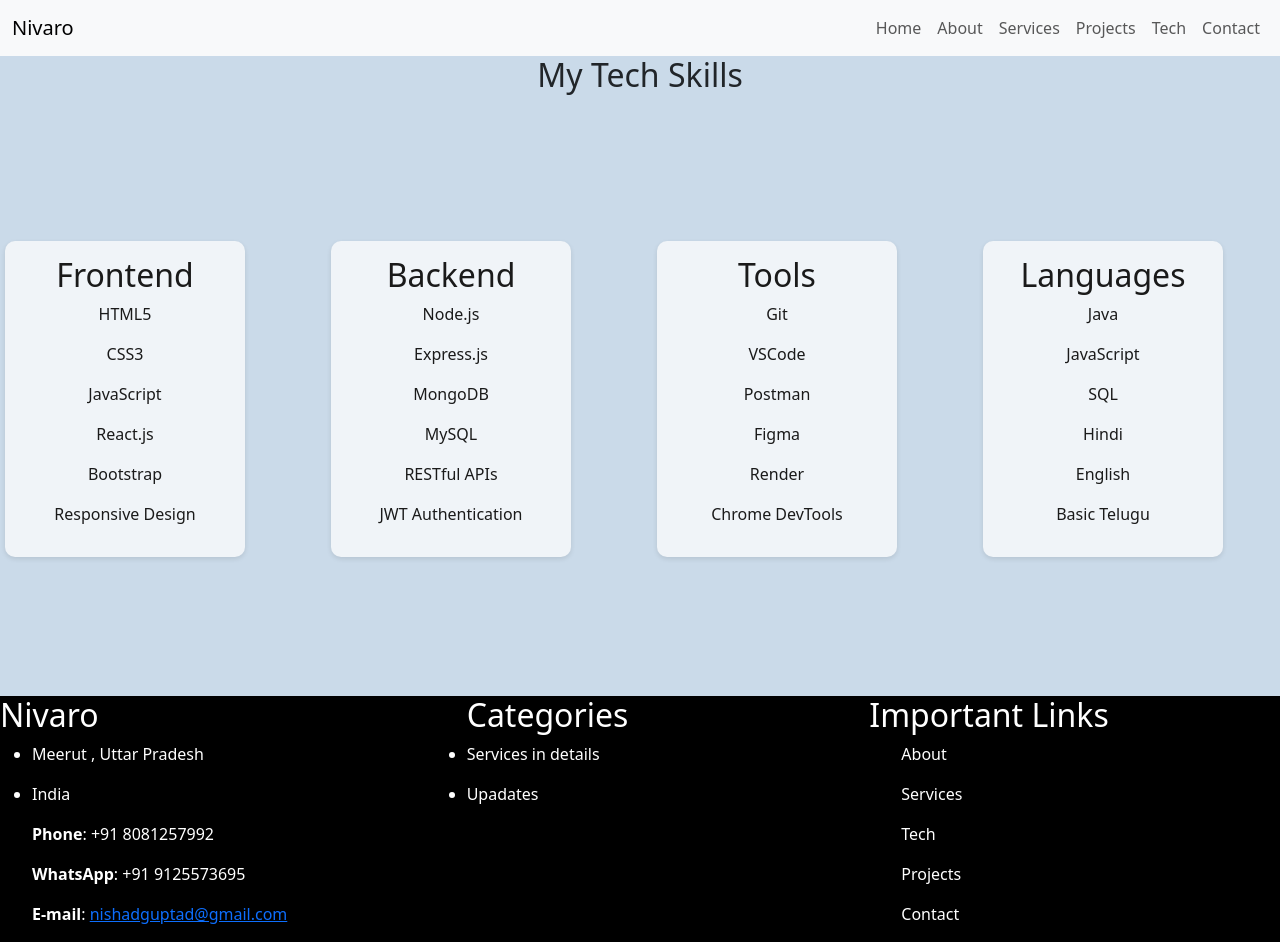
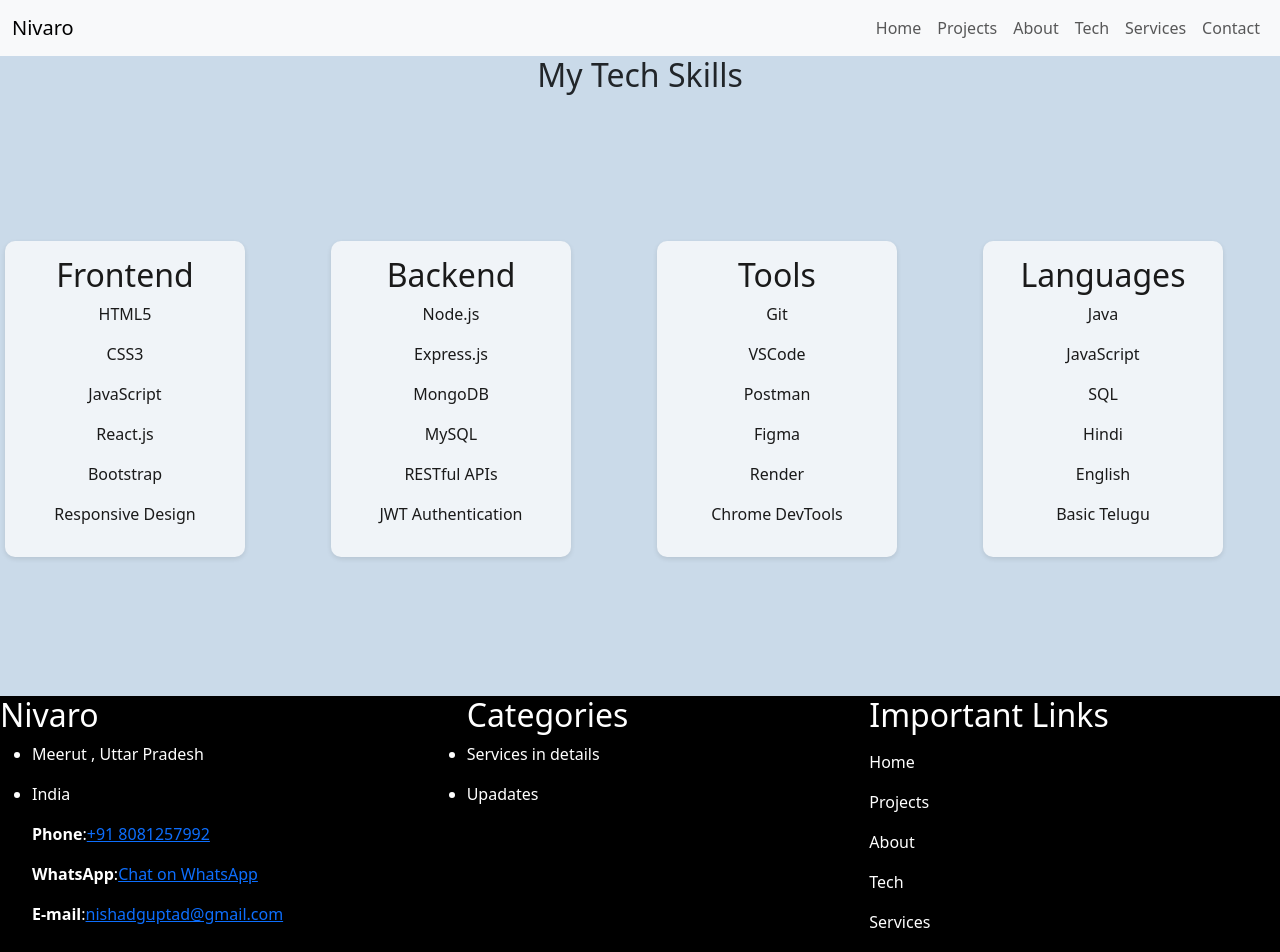
Before and after one commit to Nishad112-cyber/About-Me, a React app in the folder frontend/: page /Tech in a window 1280 px wide. Shown: the top 952 px of the page. Built offline with nearby package versions, Linux system fonts and the light colour scheme; the HTML template or start-up script is replaced by a standard one.

Commit message:
adding some ui

```diff
--- a/frontend/package.json
+++ b/frontend/package.json
@@ -10,6 +10,10 @@
     "preview": "vite preview"
   },
   "dependencies": {
+    "@emotion/react": "^11.14.0",
+    "@emotion/styled": "^11.14.1",
+    "@mui/icons-material": "^7.3.9",
+    "@mui/material": "^7.3.9",
     "axios": "^1.13.6",
     "bootstrap": "^5.3.8",
     "react": "^19.2.4",
--- a/frontend/src/index.css
+++ b/frontend/src/index.css
@@ -67,7 +67,7 @@
   width: 45rem;
   min-height: 350px;
   background: linear-gradient(145deg, #f5ecec, #e3d8d8);
-  color: rgb(91, 91, 193);
+  color: rgb(50, 50, 133);
   padding: 25px;
   display: flex;
   flex-direction: column;
@@ -92,6 +92,12 @@
     min-height: 300px;
   }
 }
+
+.cardA {
+  flex: 1 1 250px;
+  max-width: 300px;
+}
+
 .tech-card {
   width: 15rem;
   padding: 15px;
@@ -226,3 +232,53 @@
   color: #fdfdff;
   font-size: larger;
 }
+
+/* Container (row) */
+
+
+/* Container */
+.Coneectcss {
+  display: flex;
+  justify-content: space-between;
+  gap: 2rem;
+  padding: 2rem;
+  flex-wrap: nowrap; /* ek hi line me rakhega */
+}
+
+/* Card */
+.cardA {
+  flex: 0 0 360px;   /* fixed width */
+  background: #ffffff;
+  border-radius: 16px;
+  padding: 15px;
+
+  /* Premium soft shadow */
+  box-shadow: 0 8px 25px rgba(0, 0, 0, 0.08);
+
+  /* Smooth animation */
+  transition: all 0.3s ease;
+}
+
+/* Hover effect */
+.cardA:hover {
+  transform: translateY(-6px);
+  box-shadow: 0 12px 35px rgba(79, 70, 229, 0.15);
+}
+
+/* Button */
+.cardA button {
+  margin-top: 15px;
+  width: 100%;
+  padding: 10px;
+  border: none;
+  border-radius: 8px;
+  background: #5b54d8;
+  color: #fff;
+  cursor: pointer;
+  transition: 0.3s;
+}
+
+/* Button hover */
+.cardA button:hover {
+  background: #4338ca;
+}
--- a/frontend/src/landingpage/about/AboutPage.jsx
+++ b/frontend/src/landingpage/about/AboutPage.jsx
@@ -1,10 +1,12 @@
 import React from "react";
 import Hero from "./Hero";
+import ConnectDes from "./ConnectDescibe";
 
 function AboutPage(){
     return(
         <div>
             <Hero/>
+            <ConnectDes/>
         </div>
     )
 }
--- /dev/null
+++ b/frontend/src/landingpage/about/ConnectCard.jsx
@@ -0,0 +1,52 @@
+import React from "react";
+
+function ConnectCard({
+  logopng,
+  heading,
+  clickid,
+  type   // 🔥 new prop
+}) {
+
+  let link = "";
+
+  if (type === "email") {
+    link = `mailto:${clickid}`;
+  }
+  else if (type === "phone") {
+    link = `tel:${clickid}`;
+  }
+  else if (type === "whatsapp") {
+    link = `https://wa.me/${clickid}`;
+  }
+  else {
+    link = clickid; // fallback (agar koi aur link ho)
+  }
+
+  return (
+    <div className="cardA">
+
+      <div style={{
+        display: "flex",
+        alignItems: "center",
+        gap: "10px"
+      }}>
+        <span>{logopng}</span>
+        <span><b>{heading}</b></span>
+      </div>
+
+      <a
+        href={link}
+        target="_blank"
+        rel="noopener noreferrer"
+        style={{ textDecoration: "none" }}
+      >
+        <button>
+          <h5>{clickid}</h5>
+        </button>
+      </a>
+
+    </div>
+  );
+}
+
+export default ConnectCard;
--- /dev/null
+++ b/frontend/src/landingpage/about/ConnectDescibe.jsx
@@ -0,0 +1,36 @@
+import React from "react";
+import ConnectCard from "./ConnectCard";
+import EmailIcon from '@mui/icons-material/Email';
+import PhoneInTalkIcon from '@mui/icons-material/PhoneInTalk';
+import WhatsAppIcon from '@mui/icons-material/WhatsApp';
+import "../../index.css";
+function ConnectDes(){
+         return(
+         <div className=" Coneectcss">
+
+        <ConnectCard
+         heading="E-Mail"
+         logopng={<EmailIcon />}
+       clickid="nishadguptad@gmail.com"
+        type="email"
+     />
+
+       <ConnectCard
+       heading="Phone"
+       logopng={<PhoneInTalkIcon />}
+       clickid="+918081257992"
+        type="phone"
+      />
+
+      <ConnectCard
+        heading="WhatsApp"
+       logopng={<WhatsAppIcon />}
+       clickid="918081257992"
+        type="whatsapp"
+        />
+
+</div>
+        )
+}
+
+export default ConnectDes;
--- a/frontend/src/landingpage/about/Hero.jsx
+++ b/frontend/src/landingpage/about/Hero.jsx
@@ -1,5 +1,5 @@
 import React from "react";
-import DileepImg from "../../images/DileepNishad.jpeg";
+import DileepImg from "../../images/DileepNishad.png";
 import "../../index.css";
 function Hero() {
   return (
--- a/frontend/src/landingpage/footer.jsx
+++ b/frontend/src/landingpage/footer.jsx
@@ -17,9 +17,26 @@ function Footer() {
          <p>India</p>
          </li>
 
-        <p><b>Phone</b>: +91 8081257992</p>
-        <p><b>WhatsApp</b>: +91 9125573695</p>
-         <p><b>E-mail</b>: <Link>nishadguptad@gmail.com</Link></p>
+          <p>
+            <b>Phone</b>:
+            <a href="tel:+918081257992">
+           +91 8081257992
+           </a>
+             </p>
+
+        <p>
+          <b>WhatsApp</b>:
+         <a href="https://wa.me/918081257992" target="_blank">
+           Chat on WhatsApp
+           </a>
+        </p>
+
+         <p>
+             <b>E-mail</b>:
+             <a href="mailto:nishadguptad@gmail.com">
+               nishadguptad@gmail.com
+             </a>
+           </p>
          </ul>
         </div>
 
@@ -41,24 +58,34 @@ function Footer() {
 
           <div className='col-4 '>
          <h2>Important Links</h2>
-         <ul>
-            <p>
-             About
-            </p>
-             <p>
-             Services
-            </p>
-             <p>
-             Tech
-            </p>
-             <p>
-             Projects
-            </p>
-             <p>
-             Contact
-            </p>
 
-         </ul>
+            <ul className="navbar-nav ms-auto">
+
+                        <li className="nav-item">
+                          <Link className="nav-link" aria-current="page" to="/">Home</Link>
+                        </li>
+
+                         <li className="nav-item">
+                          <Link className="nav-link" to="/Projects">Projects</Link>
+                        </li>
+
+                        <li className="nav-item">
+                          <Link className="nav-link" to="/About">About</Link>
+                        </li>
+
+                        <li className="nav-item">
+                          <Link className="nav-link" to="/Tech">Tech</Link>
+                        </li>
+
+                          <li className="nav-item">
+                          <Link className="nav-link" to="/Services">Services</Link>
+                        </li>
+
+                        <li className="nav-item">
+                          <Link className="nav-link" to="/Content">Contact</Link>
+                        </li>
+
+                      </ul>
 
         </div>
 
--- a/frontend/src/landingpage/home/describe.jsx
+++ b/frontend/src/landingpage/home/describe.jsx
@@ -3,8 +3,8 @@ import React from "react";
 function Describe() {
   return (
   <div>
-    <div className="Description mt-5 " style={{backgroundColor:"#4c1d95",
-       color:"#e0d7f3"}} >
+    <div className="Description mt-5 " style={{backgroundColor:"#fcfaff",
+       color:"#28252d"}} >
       <h1 className="ms-3">About Us</h1>
       <p className="ms-3" >
         I am Dileep Nishad, a passionate Web Developer specializing in MERN
--- a/frontend/src/landingpage/navbar.jsx
+++ b/frontend/src/landingpage/navbar.jsx
@@ -27,20 +27,20 @@ function Navbar() {
               <Link className="nav-link" aria-current="page" to="/">Home</Link>
             </li>
 
+             <li className="nav-item">
+              <Link className="nav-link" to="/Projects">Projects</Link>
+            </li>
+
             <li className="nav-item">
               <Link className="nav-link" to="/About">About</Link>
             </li>
 
             <li className="nav-item">
-              <Link className="nav-link" to="/Services">Services</Link>
+              <Link className="nav-link" to="/Tech">Tech</Link>
             </li>
 
-            <li className="nav-item">
-              <Link className="nav-link" to="/Projects">Projects</Link>
-            </li>
-
-            <li className="nav-item">
-              <Link className="nav-link" to="/Tech">Tech</Link>
+              <li className="nav-item">
+              <Link className="nav-link" to="/Services">Services</Link>
             </li>
 
             <li className="nav-item">
--- a/frontend/src/landingpage/projects/MiniProjectCard.jsx
+++ b/frontend/src/landingpage/projects/MiniProjectCard.jsx
@@ -1,6 +1,6 @@
 import React from "react";
 
-function MiniProjectCard({ title, desc, tech1, tech2, live, github, icon }) {
+function MiniProjectCard({ title, desc, tech1, tech2,  github, icon }) {
   return (
     <div className="mini-card">
 
```
Also changed, not shown: frontend/src/images/dileepnishad.png (added), frontend/src/landingpage/about/Team.jsx (deleted), 1 other file (tests, documents, lock files or other folders).
